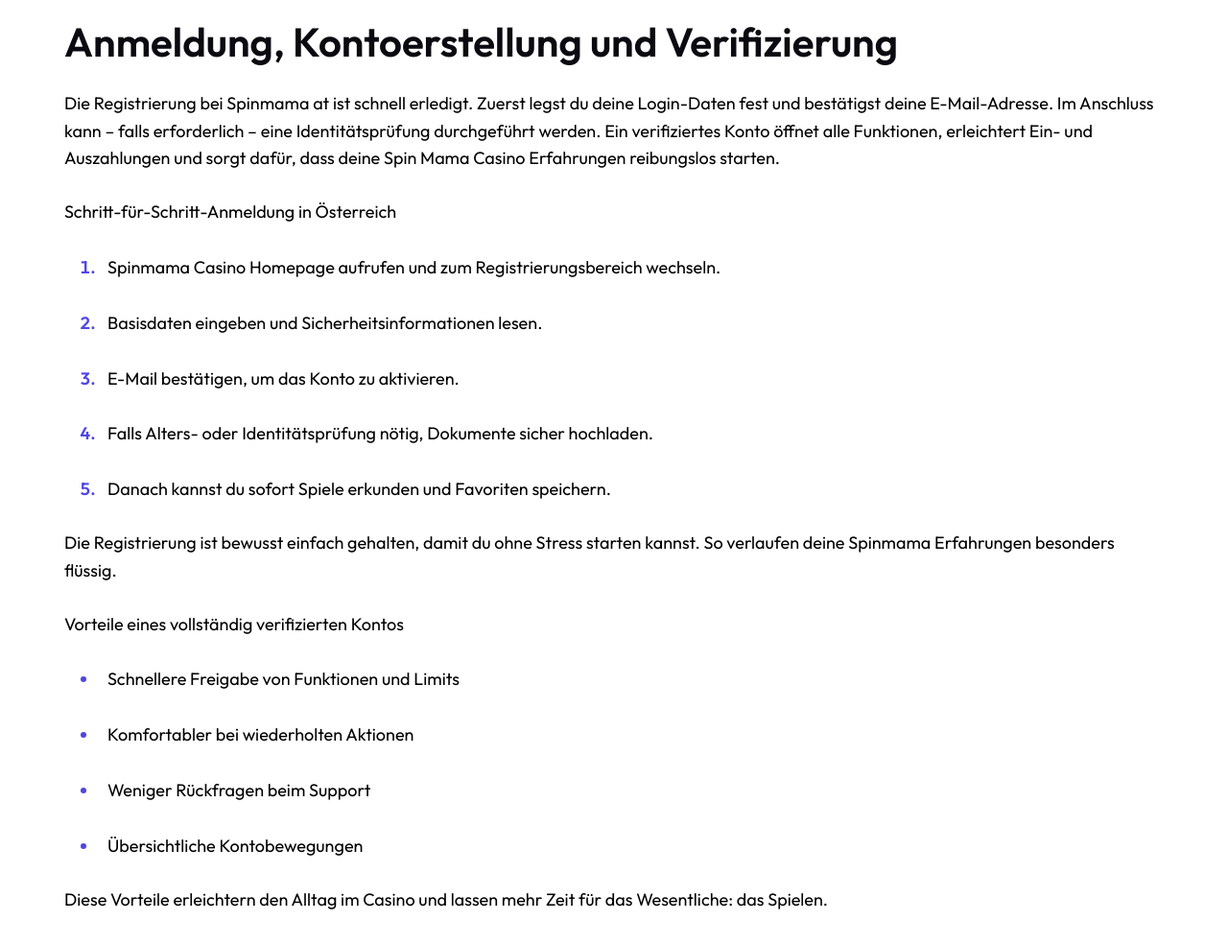
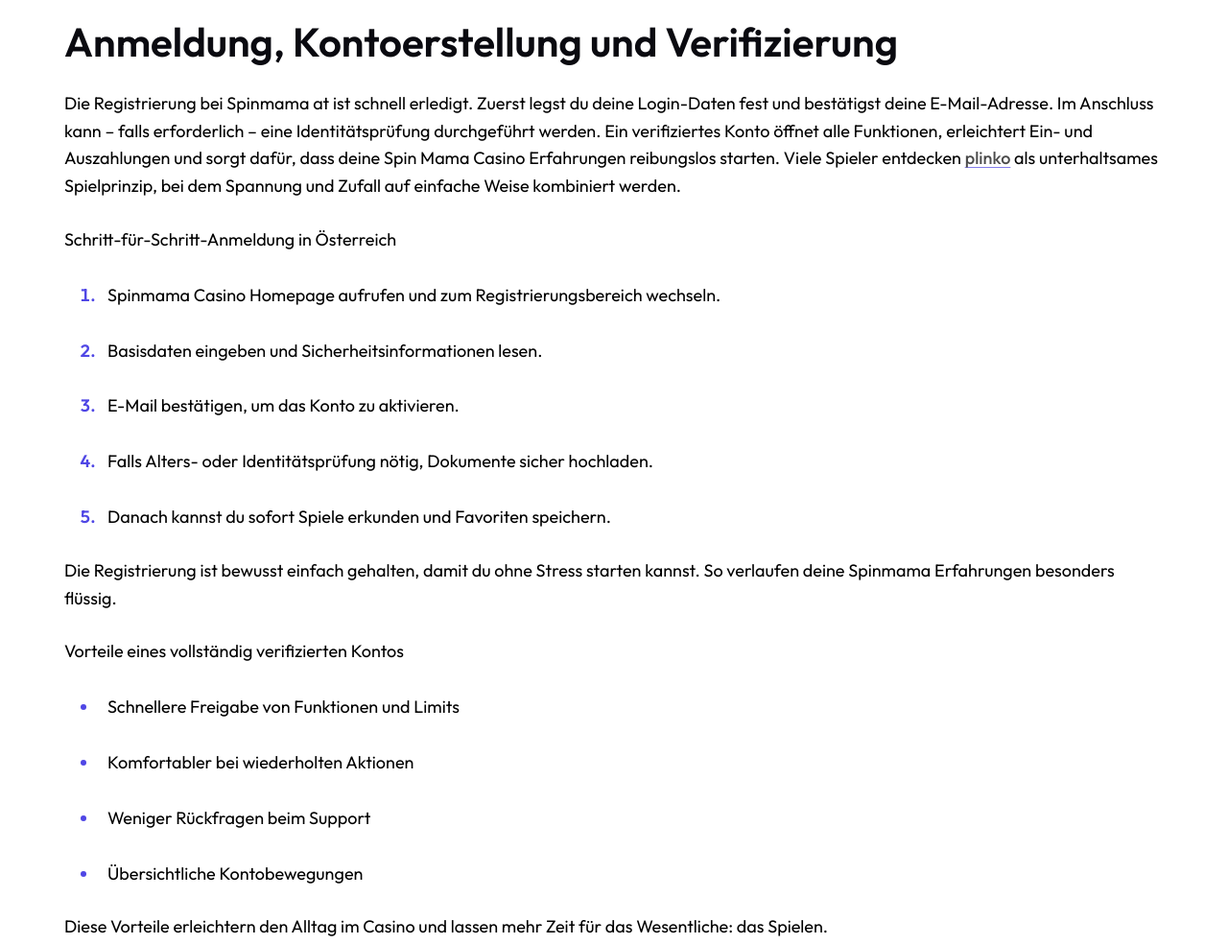
Before and after one commit to fhs-32/spinmamaspiel-casino.co.at, a plain HTML site: page index.html in a window 1280 px wide. Shown: the part 1257-2241 px from the top of the page at 96% size. Drawn offline with Linux system fonts and the light colour scheme.

Commit message:
Update index.html

```diff
--- a/index.html
+++ b/index.html
@@ -222,7 +222,7 @@
 kann – falls erforderlich – eine Identitätsprüfung durchgeführt werden.
 Ein verifiziertes Konto öffnet alle Funktionen, erleichtert Ein- und
 Auszahlungen und sorgt dafür, dass deine Spin Mama Casino Erfahrungen
-reibungslos starten.</p>
+reibungslos starten. Viele Spieler entdecken <a href="https://yvys.at" title="plinko">plinko</a> als unterhaltsames Spielprinzip, bei dem Spannung und Zufall auf einfache Weise kombiniert werden.</p>
 <p>Schritt-für-Schritt-Anmeldung in Österreich</p>
 <ol>
 <li>
```
